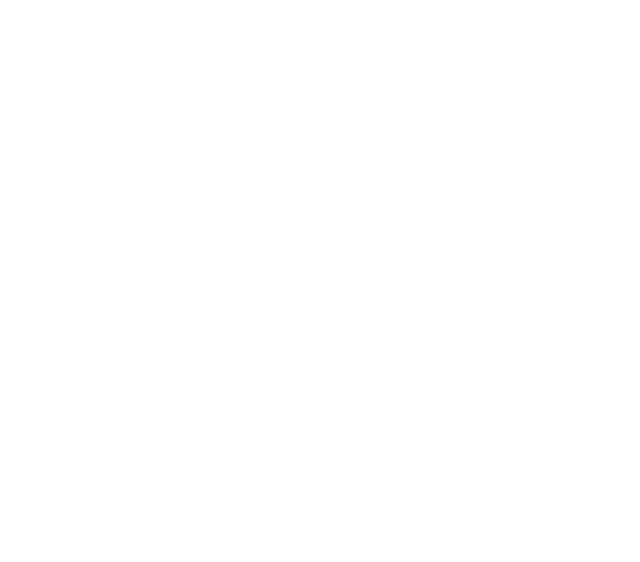
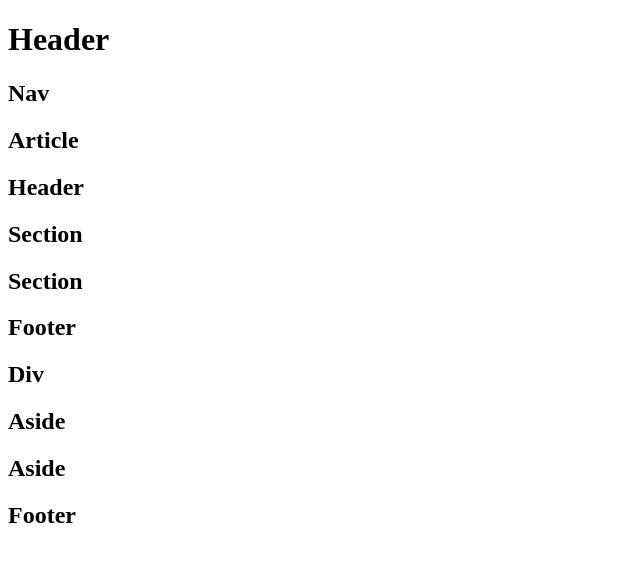
Before and after one commit to Lucia1000/ejercicio-prueba, a plain HTML site: page index.html in a window 1280 px wide. Shown: the whole page, without its empty margins (0-640 px from the left). Drawn offline with Linux system fonts and the light colour scheme.

Commit message:
Update index.html

```diff
--- a/index.html
+++ b/index.html
@@ -1,10 +1,55 @@
 <!DOCTYPE html>
-<html lang="en">
+<html lang="es">
   <head>
     <meta charset="UTF-8" />
     <meta http-equiv="X-UA-Compatible" content="IE=edge" />
     <meta name="viewport" content="width=device-width, initial-scale=1.0" />
-    <title>ejrciciop</title>
+    <title>Estructura HTML</title>
+    <meta name="author" content="Lucia Perez" />
+    <meta name="description" content="Estructura HTML" />
+    <link rel="icon" href="./icons/fresas.ico" />
   </head>
-  <body></body>
+  <body>
+    <header>
+      <h1>Header</h1>
+      <nav>
+        <h2>Nav</h2>
+      </nav>
+    </header>
+    <main>
+      <article>
+        <h2>Article</h2>
+        <header>
+          <h2>Header</h2>
+        </header>
+
+        <section>
+          <h2>Section</h2>
+        </section>
+
+        <section>
+          <h2>Section</h2>
+        </section>
+
+        <footer>
+          <h2>Footer</h2>
+        </footer>
+      </article>
+
+      <div>
+        <h2>Div</h2>
+        <aside>
+          <h2>Aside</h2>
+        </aside>
+
+        <aside>
+          <h2>Aside</h2>
+        </aside>
+      </div>
+    </main>
+
+    <footer>
+      <h2>Footer</h2>
+    </footer>
+  </body>
 </html>
```
